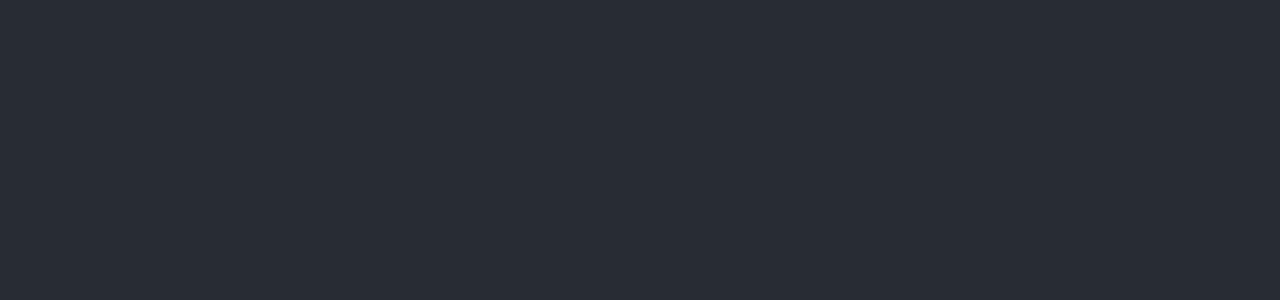
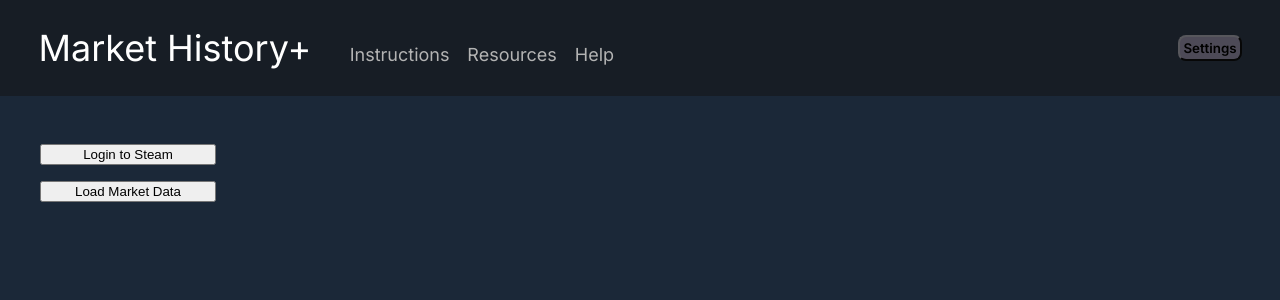
Before and after one commit to jgeraigery/Steam-Market-History-Extended, a React (Create React App) app in the folder app/: page / in a window 1280 px wide. Shown: the top 300 px of the page. Built offline with nearby package versions, Linux system fonts and the light colour scheme.

Commit message:
Base UI setup

```diff
--- a/app/src/App.css
+++ b/app/src/App.css
@@ -1,18 +1,25 @@
-.App {
+.app {
   text-align: center;
 }
 
-.App-header {
-  background-color: #282c34;
-  min-height: 100vh;
+.app-header {
+  background-color: #171d25;;
+  min-height: 12vh;
+  max-height: 12vh;
   display: flex;
-  flex-direction: column;
-  align-items: center;
-  justify-content: center;
-  font-size: calc(10px + 2vmin);
-  color: white;
+  flex-direction: row;
+  justify-content: space-between;
 }
 
-.App-link {
+.app-link {
   color: #61dafb;
 }
+
+.app-body {
+  background-color: #1B2838;
+  min-height: 88vh;
+  display: flex;
+  flex-direction: row;
+  justify-content: space-around;
+  align-items: baseline;
+}
--- a/app/src/App.js
+++ b/app/src/App.js
@@ -1,10 +1,20 @@
 import './App.css';
+import FilterContainer from './FilterContainer';
+import TableContainer from './TableContainer';
+import LeftHeader from './LeftHeader';
+import RightHeader from './RightHeader';
 
 function App() {
   return (
-    <div className="App">
-      <header className="App-header">
+    <div className="app">
+      <header className="app-header">
+        <LeftHeader />
+        <RightHeader />
       </header>
+      <body className="app-body">
+        <FilterContainer />
+        <TableContainer />
+      </body>
     </div>
   );
 }
--- /dev/null
+++ b/app/src/FilterContainer.css
@@ -0,0 +1,17 @@
+
+.filter-container {
+    max-width: 15vw;
+    min-width: 15vw;
+    display: flex;
+    flex-direction: column;
+    justify-content: center;
+    padding-top: 5vh;
+}
+
+.login-button {
+    margin: 1vh;
+}
+
+.load-data-button {
+    margin: 1vh;
+}
--- /dev/null
+++ b/app/src/FilterContainer.js
@@ -0,0 +1,12 @@
+import './FilterContainer.css';
+
+function FilterContainer() {
+    return(
+        <div className='filter-container'>
+            <button className='login-button'>Login to Steam</button>
+            <button className='load-data-button'>Load Market Data</button>
+        </div>
+    );
+}
+
+export default FilterContainer;
--- /dev/null
+++ b/app/src/LeftHeader.css
@@ -0,0 +1,51 @@
+
+.left-header {
+    display: flex;
+    flex-direction: row;
+    justify-content: flex-start;
+    align-items: center;
+    min-width: 70%;
+    min-height: 12vh;
+}
+
+.left-header-container {
+    display: flex;
+    flex-direction: row-reverse;
+    justify-content: flex-end;
+    align-items: last baseline;
+    min-width: 100%;
+}
+
+.header-title {
+    font-size: calc(20px + 2vmin);
+    color: white;
+    margin-right: 3vw;
+    margin-left: 3vw;
+}
+
+.header-item {
+    font-size: calc(10px + 1vmin);
+    color: rgb(179, 179, 179);
+    margin-right: 2%;
+
+}
+
+.dropdown {
+    position: relative;
+    display: inline-block;
+}
+
+.dropdown-content {
+    display: none;
+    position: absolute;
+    color: black;
+    background-color: #f9f9f9;
+    min-width: 160px;
+    box-shadow: 0px 8px 16px 0px rgba(0,0,0,0.2);
+    padding: 12px 16px;
+    z-index: 1;
+}
+
+.dropdown:hover .dropdown-content {
+    display: block;
+}
--- /dev/null
+++ b/app/src/LeftHeader.js
@@ -0,0 +1,45 @@
+import './LeftHeader.css';
+
+function LeftHeader() {
+    return(
+        <div className='left-header'>
+            <div className='left-header-container'>
+                <div className='dropdown header-item'>
+                    <span>
+                        Help
+                    </span>
+                    <div className='dropdown-content'>
+                        <p>This will help you.</p>
+                    </div>
+                </div>
+                <div className='dropdown header-item'>
+                    <span>
+                        Resources
+                    </span>
+                    <div className='dropdown-content'>
+                        <p>Steam Market</p>
+                        <p>GitHub</p>
+                        <p>Documentation</p>
+                    </div>
+                </div>
+                <div className='dropdown header-item'>
+                    <span>
+                        Instructions
+                    </span>
+                    <div className='dropdown-content'>
+                        <p>First, login to Steam on your browser.</p>
+                        <p>Then, press 'Load Market Data'.</p>
+                    </div>
+                </div>
+                <div className='header-title'>
+                    <h>
+                        Market History+
+                    </h>
+                </div>
+
+            </div>
+        </div>
+    );
+}
+
+export default LeftHeader;
--- /dev/null
+++ b/app/src/RightHeader.css
@@ -0,0 +1,21 @@
+
+.right-header {
+    min-width: 22%;
+    min-height: 12vh;
+    display: flex;
+    justify-content: flex-end;
+    align-items: center;
+    margin-right: 3vw;
+}
+
+.settings-button {
+    font-family: 'Inter', 'Segoe UI', 'Roboto', 'Oxygen',
+    'Ubuntu', 'Cantarell', 'Fira Sans', 'Droid Sans', 'Helvetica Neue',
+    sans-serif;
+    font-weight: 1000;
+    color: rgb(0, 0, 0);
+    background-color: rgb(77, 74, 87);
+    border-color: rgb(87, 87, 92);
+    border-radius: 8px;
+    padding: 3px;
+}
--- /dev/null
+++ b/app/src/RightHeader.js
@@ -0,0 +1,11 @@
+import './RightHeader.css';
+
+function RightHeader() {
+    return (
+        <div className='right-header'>
+            <button className='settings-button'>Settings</button>
+        </div>
+    );
+};
+
+export default RightHeader;
--- /dev/null
+++ b/app/src/TableContainer.css
@@ -0,0 +1,8 @@
+
+.table-container {
+    max-width: 75vw;
+    min-width: 75vw;
+    display: flex;
+    flex-direction: column;
+    padding-top: 5vh;
+}
--- /dev/null
+++ b/app/src/TableContainer.js
@@ -0,0 +1,13 @@
+import './TableContainer.css';
+
+function TableContainer() {
+    return(
+        <div className='table-container'>
+            <table>
+
+            </table>
+        </div>
+    );
+}
+
+export default TableContainer;
--- a/app/src/index.css
+++ b/app/src/index.css
@@ -1,6 +1,8 @@
+@import url(https://fonts.googleapis.com/css2?family=Inter:wght@400;600&display=swap);
+
 body {
   margin: 0;
-  font-family: -apple-system, BlinkMacSystemFont, 'Segoe UI', 'Roboto', 'Oxygen',
+  font-family: 'Inter', 'Segoe UI', 'Roboto', 'Oxygen',
     'Ubuntu', 'Cantarell', 'Fira Sans', 'Droid Sans', 'Helvetica Neue',
     sans-serif;
   -webkit-font-smoothing: antialiased;
```
Also changed, not shown: 1 other file (tests, documents, lock files or other folders).
